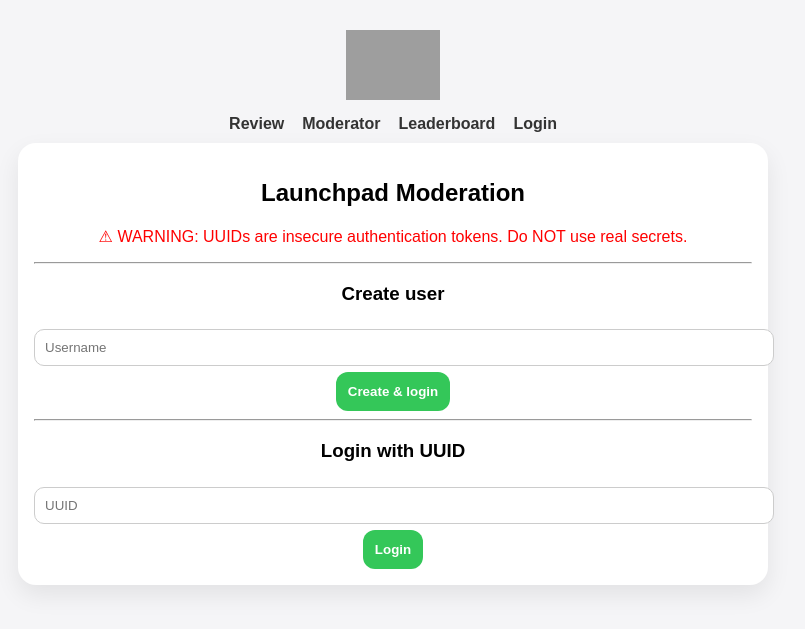
After one commit to sn3rd/bifrost, a Flask app: page /auth in a window 1280 px wide. The commit adds this page. Shown: the top 629 px of the page, without its empty margins (247-1052 px from the left). Run offline with Flask 3, Linux system fonts and the light colour scheme; grey boxes are pictures that could not be loaded.

Commit message:
Add insecure login to illustrated user role separation Re-dd some features that were inadvertently removed Improve some user-handling flows

```diff
--- a/app.py
+++ b/app.py
@@ -1,18 +1,122 @@
 import os
 import sqlite3
-from flask import Flask, render_template, request, redirect
+import uuid
+from flask import Flask, render_template, request, redirect, make_response
 
 app = Flask(__name__)
 
 DB_PATH = os.getenv("DB_PATH", "/data/spam.db")
 
 
+# ---------------- DB ----------------
+
 def db():
     return sqlite3.connect(DB_PATH)
 
 
+# ---------------- USER ----------------
+
+def get_user(conn, uuid_str):
+    c = conn.cursor()
+    c.execute("SELECT username, uuid, role FROM users WHERE uuid = ?", (uuid_str,))
+    return c.fetchone()
+
+
+def resolve_user():
+    uuid_str = request.cookies.get("uuid")
+    if not uuid_str:
+        return None
+
+    conn = db()
+    user = get_user(conn, uuid_str)
+    conn.close()
+    return user
+
+
+# ---------------- PROGRESS ----------------
+
+def get_review_progress(conn, reviewer_uuid):
+    c = conn.cursor()
+
+    c.execute("SELECT COUNT(*) FROM content_items WHERE is_review_candidate = 1")
+    total = c.fetchone()[0]
+
+    c.execute("SELECT COUNT(*) FROM reviews WHERE reviewer_uuid = ?", (reviewer_uuid,))
+    done = c.fetchone()[0]
+
+    return done, total
+
+
+def get_moderation_progress(conn):
+    c = conn.cursor()
+
+    c.execute("SELECT COUNT(*) FROM content_items WHERE is_review_candidate = 1")
+    total = c.fetchone()[0]
+
+    c.execute("SELECT COUNT(*) FROM content_items WHERE moderator_verdict IS NOT NULL")
+    done = c.fetchone()[0]
+
+    return done, total
+
+
+# ---------------- AUTH ----------------
+
+@app.route("/auth", methods=["GET", "POST"])
+def auth():
+    error = None
+
+    if request.method == "POST":
+        action = request.form.get("action")
+
+        conn = db()
+        c = conn.cursor()
+
+        if action == "create":
+            username = request.form["username"]
+            new_uuid = str(uuid.uuid4())
+
+            try:
+                c.execute("""
+                    INSERT INTO users (username, uuid, role)
+                    VALUES (?, ?, 'reviewer')
+                """, (username, new_uuid))
+                conn.commit()
+            except sqlite3.IntegrityError:
+                conn.close()
+                return render_template("auth.html", error="Username already exists")
+
+            conn.close()
+
+            resp = make_response(redirect("/review"))
+            resp.set_cookie("uuid", new_uuid)
+            return resp
+
+        if action == "login":
+            uuid_str = request.form["uuid"]
+
+            user = get_user(conn, uuid_str)
+            conn.close()
+
+            if not user:
+                return render_template("auth.html", error="Invalid UUID")
+
+            resp = make_response(redirect("/review"))
+            resp.set_cookie("uuid", uuid_str)
+            return resp
+
+    return render_template("auth.html", error=error)
+
+
+@app.route("/logout")
+def logout():
+    resp = make_response(redirect("/auth"))
+    resp.delete_cookie("uuid")
+    return resp
+
+
 # ---------------- REVIEW ----------------
-def get_random_item(conn, reviewer):
+
+def get_item(conn, reviewer_uuid):
     c = conn.cursor()
 
     c.execute("""
@@ -20,11 +124,11 @@ def get_random_item(conn, reviewer):
         FROM content_items
         WHERE is_review_candidate = 1
         AND id NOT IN (
-            SELECT content_id FROM reviews WHERE reviewer = ?
+            SELECT content_id FROM reviews WHERE reviewer_uuid = ?
         )
         ORDER BY RANDOM()
         LIMIT 1
-    """, (reviewer,))
+    """, (reviewer_uuid,))
 
     return c.fetchone()
 
@@ -36,60 +140,80 @@ def root():
 
 @app.route("/review")
 def review():
-    reviewer = request.args.get("user", "anonymous")
+    user = resolve_user()
+    if not user:
+        return redirect("/auth")
+
+    username, uuid_str, role = user
+
+    # ❌ moderators cannot review
+    if role != "reviewer":
+        return render_template(
+            "review.html",
+            user=user,
+            blocked=True,
+            block_message="Reviews are only available to reviewers."
+        )
 
     conn = db()
-    c = conn.cursor()
 
-    item = get_random_item(conn, reviewer)
-
-    c.execute("""
-        SELECT COUNT(*)
-        FROM content_items
-        WHERE is_review_candidate = 1
-        AND id NOT IN (
-            SELECT content_id FROM reviews WHERE reviewer = ?
-        )
-    """, (reviewer,))
-    remaining = c.fetchone()[0]
-
-    c.execute("SELECT COUNT(*) FROM content_items WHERE is_review_candidate = 1")
-    total = c.fetchone()[0]
+    item = get_item(conn, uuid_str)
+    done, total = get_review_progress(conn, uuid_str)
 
     conn.close()
 
-    progress = {
-        "total": total,
-        "done": total - remaining,
-        "remaining": remaining,
-        "percent": int(((total - remaining) / total) * 100) if total else 0
-    }
-
-    return render_template("review.html", item=item, user=reviewer, progress=progress)
+    return render_template(
+        "review.html",
+        item=item,
+        user=user,
+        progress_done=done,
+        progress_total=total,
+        blocked=False
+    )
 
 
 @app.route("/submit_review/<int:item_id>", methods=["POST"])
 def submit_review(item_id):
-    user = request.form["user"]
+    user = resolve_user()
+    if not user:
+        return redirect("/auth")
+
+    _, uuid_str, _ = user
     verdict = request.form["verdict"]
 
     conn = db()
     c = conn.cursor()
 
     c.execute("""
-        INSERT INTO reviews (content_id, reviewer, verdict)
+        INSERT INTO reviews (content_id, reviewer_uuid, verdict)
         VALUES (?, ?, ?)
-    """, (item_id, user, verdict))
+    """, (item_id, uuid_str, verdict))
 
     conn.commit()
     conn.close()
 
-    return redirect(f"/review?user={user}")
+    return redirect("/review")
 
 
 # ---------------- MODERATOR ----------------
+
 @app.route("/moderator")
 def moderator():
+    user = resolve_user()
+    if not user:
+        return redirect("/auth")
+
+    username, uuid_str, role = user
+
+    # ❌ reviewers cannot moderate
+    if role != "moderator":
+        return render_template(
+            "moderator.html",
+            user=user,
+            blocked=True,
+            block_message="Permission denied. Moderation is restricted to moderators only."
+        )
+
     conn = db()
     c = conn.cursor()
 
@@ -113,30 +237,31 @@ def moderator():
 
     item = c.fetchone()
 
-    c.execute("""
-        SELECT COUNT(*) FROM content_items
-        WHERE is_review_candidate = 1
-        AND moderator_verdict IS NULL
-    """)
-    remaining = c.fetchone()[0]
-
-    c.execute("SELECT COUNT(*) FROM content_items WHERE is_review_candidate = 1")
-    total = c.fetchone()[0]
+    done, total = get_moderation_progress(conn)
 
     conn.close()
 
-    progress = {
-        "total": total,
-        "done": total - remaining,
-        "remaining": remaining,
-        "percent": int(((total - remaining) / total) * 100) if total else 0
-    }
-
-    return render_template("moderator.html", item=item, progress=progress)
+    return render_template(
+        "moderator.html",
+        item=item,
+        user=user,
+        progress_done=done,
+        progress_total=total,
+        blocked=False
+    )
 
 
 @app.route("/submit_moderator/<int:item_id>", methods=["POST"])
 def submit_moderator(item_id):
+    user = resolve_user()
+    if not user:
+        return redirect("/auth")
+
+    _, _, role = user
+
+    if role != "moderator":
+        return "Permission denied", 403
+
     verdict = request.form["verdict"]
 
     conn = db()
@@ -155,6 +280,7 @@ def submit_moderator(item_id):
 
 
 # ---------------- LEADERBOARD ----------------
+
 @app.route("/leaderboard")
 def leaderboard():
     conn = db()
@@ -162,13 +288,15 @@ def leaderboard():
 
     c.execute("""
         SELECT
-            reviewer,
-            COUNT(*) as total,
-            SUM(CASE WHEN r.verdict = c.moderator_verdict THEN 1 ELSE 0 END) as correct
-        FROM reviews r
-        JOIN content_items c ON r.content_id = c.id
-        GROUP BY reviewer
-        ORDER BY total DESC, correct DESC
+            u.username,
+            COUNT(r.id),
+            SUM(CASE WHEN r.verdict = c.moderator_verdict THEN 1 ELSE 0 END)
+        FROM users u
+        LEFT JOIN reviews r ON u.uuid = r.reviewer_uuid
+        LEFT JOIN content_items c ON r.content_id = c.id
+        WHERE u.role != 'moderator'
+        GROUP BY u.username
+        ORDER BY COUNT(r.id) DESC
     """)
 
     rows = c.fetchall()
--- /dev/null
+++ b/templates/auth.html
@@ -0,0 +1,39 @@
+{% extends "base.html" %}
+
+{% block content %}
+
+<div class="card center">
+
+    <h2>Launchpad Moderation</h2>
+
+    <p class="danger">
+        ⚠ WARNING: UUIDs are insecure authentication tokens. Do NOT use real secrets.
+    </p>
+
+    {% if error %}
+        <p class="danger"><b>{{ error }}</b></p>
+    {% endif %}
+
+    <hr>
+
+    <h3>Create user</h3>
+
+    <form method="post">
+        <input name="username" placeholder="Username" required>
+        <input type="hidden" name="action" value="create">
+        <button class="ham" type="submit">Create & login</button>
+    </form>
+
+    <hr>
+
+    <h3>Login with UUID</h3>
+
+    <form method="post">
+        <input type="password" name="uuid" placeholder="UUID" required>
+        <input type="hidden" name="action" value="login">
+        <button class="ham" type="submit">Login</button>
+    </form>
+
+</div>
+
+{% endblock %}
--- a/templates/base.html
+++ b/templates/base.html
@@ -26,14 +28,16 @@
 
         .logo img {
             height: 70px;
-            object-fit: contain;
         }
+
+        /* ---------------- NAV ---------------- */
 
         .nav {
             display: flex;
             justify-content: center;
-            gap: 20px;
-            margin-bottom: 20px;
+            gap: 18px;
+            margin-bottom: 10px;
+            flex-wrap: wrap;
         }
 
         .nav a {
@@ -87,61 +129,109 @@
         .unsure { background: #ffcc00; color: black; }
         .ham { background: #34c759; color: white; }
 
-        table {
+        /* ---------------- FORM INPUTS ---------------- */
+
+        input {
             width: 100%;
-            margin-top: 12px;
-            border-collapse: collapse;
+            padding: 10px;
+            margin: 6px 0;
+            border-radius: 10px;
+            border: 1px solid #ccc;
         }
 
-        th, td {
-            text-align: left;
-            padding: 8px;
-            border-bottom: 1px solid #eee;
+        /* ---------------- UTILS ---------------- */
+
+        .center { text-align: center; }
+        .danger { color: red; }
+
+        /* ---------------- LEADERBOARD ---------------- */
+
+        .leaderboard-table {
+            width: 100%;
+            border-collapse: separate;
+            border-spacing: 0 10px;
+            margin-top: 10px;
         }
 
-        /* PROGRESS BAR */
-        .progress-wrap {
-            margin: 10px 0 15px 0;
+        .leaderboard-table thead th {
+            text-align: left;
+            font-size: 12px;
+            color: #888;
+            padding: 10px 12px;
+            text-transform: uppercase;
+            letter-spacing: 0.5px;
         }
 
-        .progress-bar {
-            width: 100%;
-            height: 10px;
-            background: #e5e5ea;
-            border-radius: 10px;
-            overflow: hidden;
+        .leaderboard-table tbody tr {
+            background: white;
+            box-shadow: 0 6px 18px rgba(0,0,0,0.06);
+            border-radius: 12px;
         }
 
-        .progress-fill {
-            height: 100%;
-            background: linear-gradient(90deg, #34c759, #30d158);
-            width: 0%;
-            transition: width 0.3s ease;
+        .leaderboard-table tbody td {
+            padding: 14px 12px;
+            font-size: 14px;
         }
 
-        .progress-text {
-            font-size: 12px;
-            color: #666;
-            margin-top: 5px;
+        .user-cell {
+            font-weight: bold;
         }
+
+        .num {
+            text-align: center;
+            width: 120px;
+        }
+
     </style>
 </head>
 
 <body>
+
 <div class="container">
 
+    <!-- LOGO -->
     <div class="logo">
-        <img src="/static/img/bifrost.png">
+        <img src="/static/img/bifrost.png" alt="logo">
     </div>
 
+    <!-- NAV -->
     <div class="nav">
         <a href="/review">Review</a>
         <a href="/moderator">Moderator</a>
         <a href="/leaderboard">Leaderboard</a>
+
+        {% if user %}
+            <a href="/logout">Logout</a>
+        {% else %}
+            <a href="/auth">Login</a>
+        {% endif %}
     </div>
 
+    <!-- USER -->
+    {% if user %}
+    <div class="userbar">
+        Hello <b>{{ user[0] }}</b> ({{ user[2] }})
+    </div>
+    {% endif %}
+
+    <!-- PROGRESS (optional, injected by pages) -->
+    {% if progress_total is defined and progress_total > 0 %}
+    <div class="progress-wrap">
+        <div class="progress-bar">
+            <div class="progress-fill"
+                 style="width: {{ (progress_done / progress_total * 100) }}%;">
+            </div>
+        </div>
+        <div class="progress-text">
+            {{ progress_done }} / {{ progress_total }} completed
+        </div>
+    </div>
+    {% endif %}
+
+    <!-- PAGE CONTENT -->
     {% block content %}{% endblock %}
 
 </div>
+
 </body>
 </html>
```
Also changed, not shown: other parts of templates/base.html (+41 -1 lines), admin.py (added, +33 -0 lines), init_db.py (+10 -4 lines), scraper.py (+5 -40 lines), templates/create_user.html (added, +16 -0 lines), templates/created_user.html (added, +25 -0 lines), templates/leaderboard.html (+29 -9 lines), templates/login.html (added, +20 -0 lines), templates/moderator.html (+23 -36 lines), templates/review.html (+17 -20 lines).
